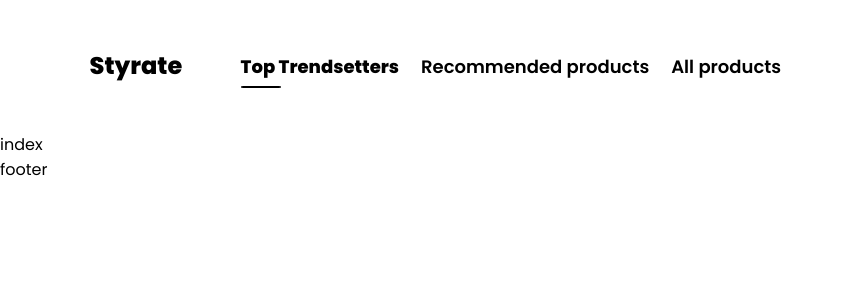
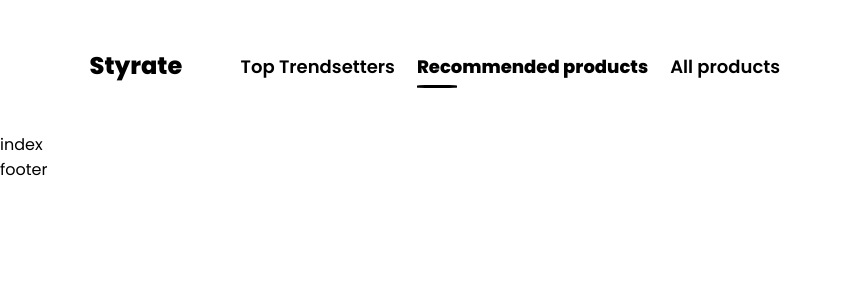
Before and after one commit to tonyykosseifyy/influencer-project, a Next.js app in the folder client/: page / in a window 1280 px wide. Shown: the top 300 px of the page, without its empty margins (0-843 px from the left). Built offline with nearby package versions, Linux system fonts and the light colour scheme.

Commit message:
add: navbar links styles when active

```diff
--- a/client/components/elements/navbar.js
+++ b/client/components/elements/navbar.js
@@ -10,9 +10,9 @@ const navbar = () => {
     <nav className={styles.navbar}>
       <Logo onClick={() => router.push("/")} />
       <div className={styles.linksContainer}>
-        <NavLink isActive>Top Trendsetters</NavLink>
-        <NavLink>Recommended products</NavLink>
-        <NavLink>All products</NavLink>
+        <NavLink isActive={router.pathname === "/top-trendsetters"} href="/top-trendsetters">Top Trendsetters</NavLink>
+        <NavLink isActive={router.pathname === "/"} href="/">Recommended products</NavLink>
+        <NavLink href="/">All products</NavLink>
       </div>
     </nav>
   );
--- a/client/components/reusables/reusable.js
+++ b/client/components/reusables/reusable.js
@@ -9,10 +9,10 @@ export const Logo = ( props ) => {
 };
 
 export const NavLink = ( props ) => {
-  const { children ,isActive, ...rest } = props;
+  const { children, isActive, ...rest } = props;
   return (
-    <Link href="/" className={`${styles.navLink} ${isActive && styles.active}`} {...rest}>
+    <Link className={`${styles.navLink} ${isActive && styles.active}`} {...rest}>
       {children}
     </Link>
-  )
-}
+  );
+};
--- a/client/components/reusables/reusable.module.css
+++ b/client/components/reusables/reusable.module.css
@@ -21,7 +21,7 @@
 	bottom: -8px ;
 	left: 0 ;
 	width: 0px;
-	height: 2px ;
+	height: 2.3px ;
 	background-color: black ;
 	border-radius: 20%;
 	transition: .3s ease-out;
```
